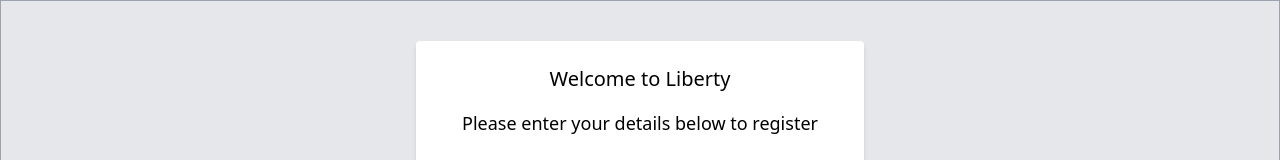
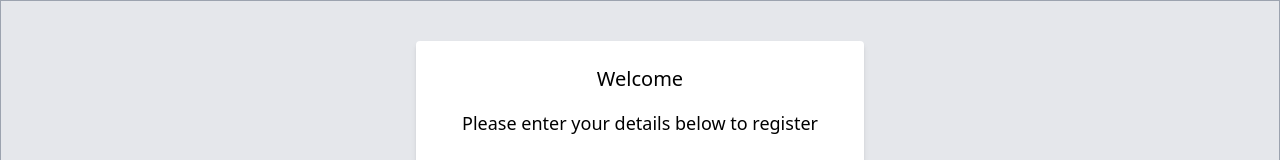
Before and after one commit to ddavisj/liberty-form, a Next.js app: page / in a window 1280 px wide. Shown: the top 160 px of the page. Built offline with nearby package versions, Linux system fonts and the light colour scheme.

Commit message:
Updated name

```diff
--- a/pages/index.js
+++ b/pages/index.js
@@ -58,9 +58,7 @@ export default function Register() {
           className="bg-white shadow-md rounded px-8 pt-6 pb-8 mb-4"
           onSubmit={handleSubmit}
         >
-          <div className="text-xl text-black text-center">
-            Welcome to Liberty
-          </div>
+          <div className="text-xl text-black text-center">Welcome</div>
           <div className="text-lg text-black text-center mt-4 mb-6">
             Please enter your details below to register
           </div>
```
